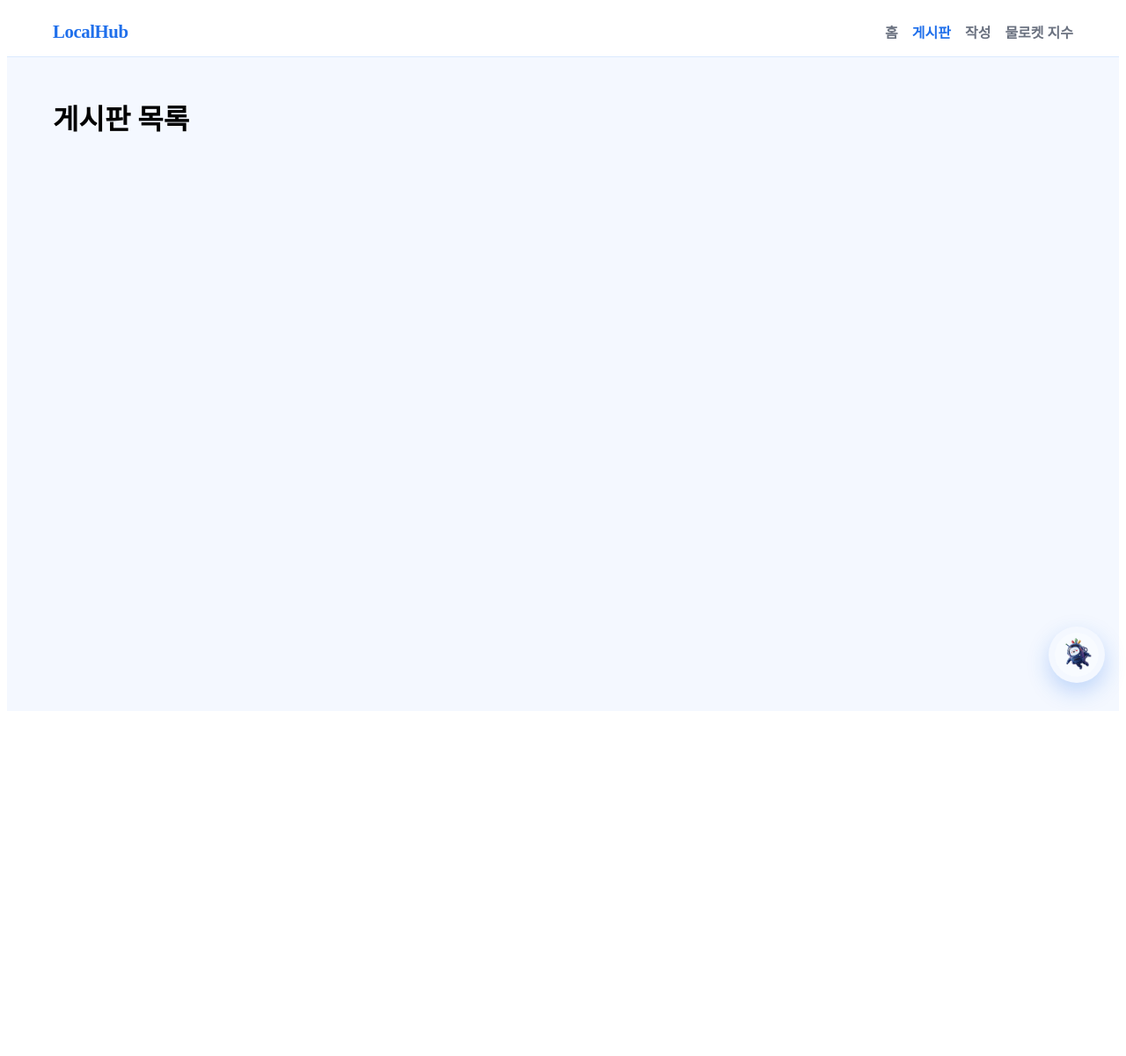
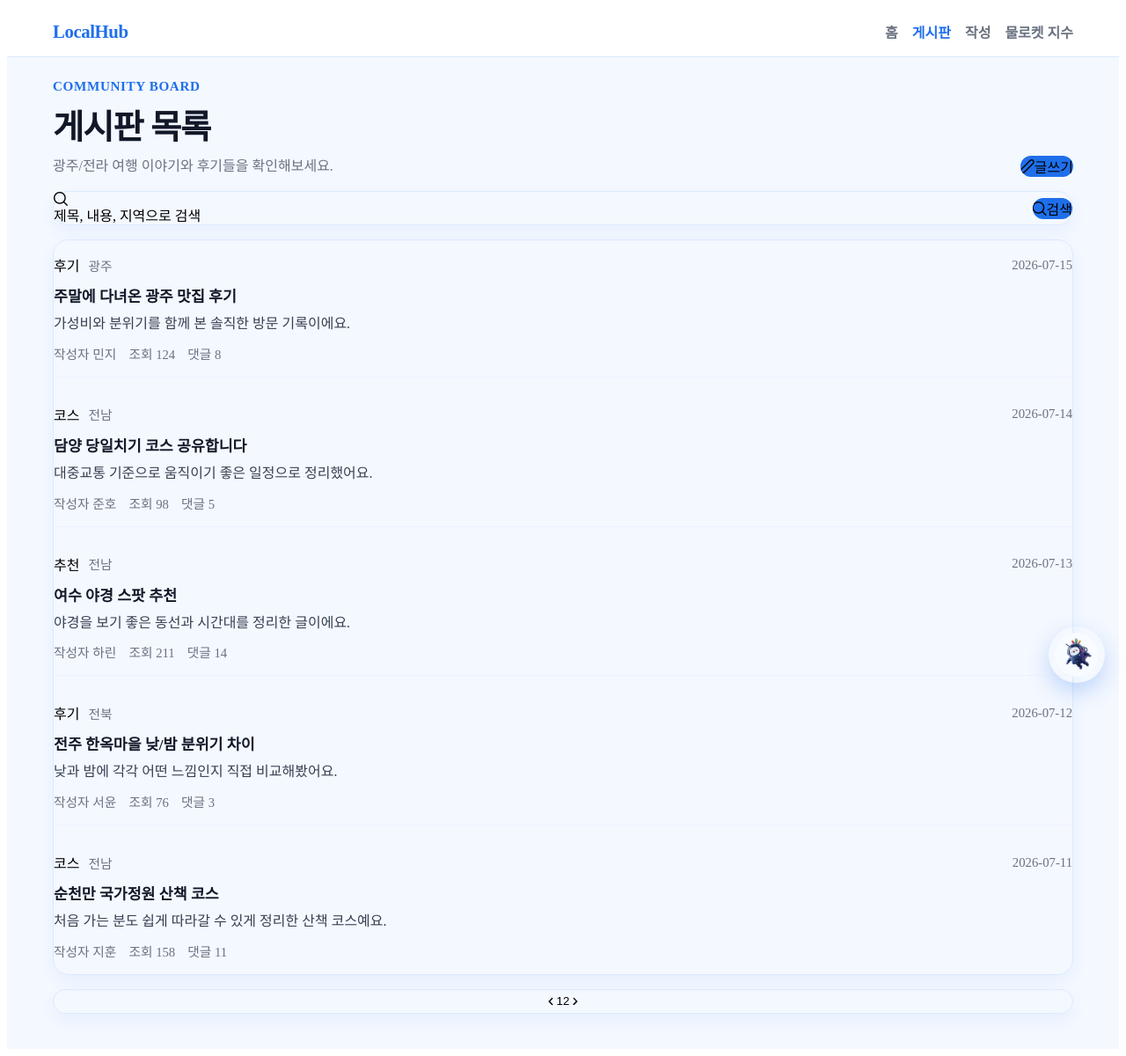
Before and after one commit to YnH10/localhub_frontend, a Vue app: page /posts in a window 1280 px wide. Shown: the whole page at 88% size. Before the commit the page ends 816 px from the top, so only its background shows below. Built offline with nearby package versions, Linux system fonts and the light colour scheme.

Commit message:
게시판 목록 페이지 기본구조 추가

```diff
--- a/src/views/PostListView.vue
+++ b/src/views/PostListView.vue
@@ -1,6 +1,380 @@
 <template>
-  <h1>게시판 목록</h1>
+  <div class="post-list-page">
+    <section class="page-header">
+      <div>
+        <p class="page-kicker">Community Board</p>
+        <h1 class="page-title">게시판 목록</h1>
+        <p class="page-subtitle">광주/전라 여행 이야기와 후기들을 확인해보세요.</p>
+      </div>
+
+      <Button
+        label="글쓰기"
+        icon="pi pi-pencil"
+        class="write-button"
+        @click="goCreatePage"
+      />
+    </section>
+
+    <Card class="search-card">
+      <template #content>
+        <div class="search-row">
+          <span class="p-input-icon-left search-input-wrap">
+            <i class="pi pi-search" />
+            <InputText
+              v-model="searchKeyword"
+              placeholder="제목, 내용, 지역으로 검색"
+              class="search-input"
+            />
+          </span>
+
+          <Button
+            label="검색"
+            icon="pi pi-search"
+            class="search-button"
+            @click="applySearch"
+          />
+        </div>
+      </template>
+    </Card>
+
+    <Card class="list-card">
+      <template #content>
+        <div class="post-list">
+          <article
+            v-for="post in paginatedPosts"
+            :key="post.id"
+            class="post-item"
+            @click="goDetailPage(post.id)"
+          >
+            <div class="post-item__top">
+              <div class="post-item__meta">
+                <Tag :value="post.category" severity="info" />
+                <span class="post-item__region">{{ post.region }}</span>
+              </div>
+              <span class="post-item__date">{{ post.createdAt }}</span>
+            </div>
+
+            <h2 class="post-item__title">{{ post.title }}</h2>
+            <p class="post-item__summary">{{ post.summary }}</p>
+
+            <div class="post-item__bottom">
+              <span>작성자 {{ post.author }}</span>
+              <span>조회 {{ post.views }}</span>
+              <span>댓글 {{ post.comments }}</span>
+            </div>
+          </article>
+
+          <div v-if="paginatedPosts.length === 0" class="empty-state">
+            검색 결과가 없습니다.
+          </div>
+        </div>
+      </template>
+    </Card>
+
+    <Paginator
+      :rows="rowsPerPage"
+      :totalRecords="filteredPosts.length"
+      :first="firstRecord"
+      template="PrevPageLink PageLinks NextPageLink"
+      class="post-paginator"
+      @page="onPageChange"
+    />
+  </div>
 </template>
 
 <script setup>
+import { computed, ref, watch } from 'vue'
+import { useRouter } from 'vue-router'
+import Button from 'primevue/button'
+import Card from 'primevue/card'
+import InputText from 'primevue/inputtext'
+import Paginator from 'primevue/paginator'
+import Tag from 'primevue/tag'
+
+const router = useRouter()
+
+// 검색어
+const searchKeyword = ref('')
+
+// 페이지네이션
+const currentPage = ref(0)
+const rowsPerPage = 5
+
+// 임시 게시글 데이터
+const posts = ref([
+  {
+    id: 1,
+    title: '주말에 다녀온 광주 맛집 후기',
+    summary: '가성비와 분위기를 함께 본 솔직한 방문 기록이에요.',
+    category: '후기',
+    region: '광주',
+    author: '민지',
+    views: 124,
+    comments: 8,
+    createdAt: '2026-07-15',
+  },
+  {
+    id: 2,
+    title: '담양 당일치기 코스 공유합니다',
+    summary: '대중교통 기준으로 움직이기 좋은 일정으로 정리했어요.',
+    category: '코스',
+    region: '전남',
+    author: '준호',
+    views: 98,
+    comments: 5,
+    createdAt: '2026-07-14',
+  },
+  {
+    id: 3,
+    title: '여수 야경 스팟 추천',
+    summary: '야경을 보기 좋은 동선과 시간대를 정리한 글이에요.',
+    category: '추천',
+    region: '전남',
+    author: '하린',
+    views: 211,
+    comments: 14,
+    createdAt: '2026-07-13',
+  },
+  {
+    id: 4,
+    title: '전주 한옥마을 낮/밤 분위기 차이',
+    summary: '낮과 밤에 각각 어떤 느낌인지 직접 비교해봤어요.',
+    category: '후기',
+    region: '전북',
+    author: '서윤',
+    views: 76,
+    comments: 3,
+    createdAt: '2026-07-12',
+  },
+  {
+    id: 5,
+    title: '순천만 국가정원 산책 코스',
+    summary: '처음 가는 분도 쉽게 따라갈 수 있게 정리한 산책 코스예요.',
+    category: '코스',
+    region: '전남',
+    author: '지훈',
+    views: 158,
+    comments: 11,
+    createdAt: '2026-07-11',
+  },
+  {
+    id: 6,
+    title: '군산 근대거리 사진 찍기 좋은 포인트',
+    summary: '사진 남기기 좋은 장소 위주로 정리한 짧은 후기예요.',
+    category: '추천',
+    region: '전북',
+    author: '소라',
+    views: 132,
+    comments: 6,
+    createdAt: '2026-07-10',
+  },
+])
+
+// 검색어를 적용한 필터 목록
+const filteredPosts = computed(() => {
+  const keyword = searchKeyword.value.trim().toLowerCase()
+
+  if (!keyword) return posts.value
+
+  return posts.value.filter((post) => {
+    return (
+      post.title.toLowerCase().includes(keyword) ||
+      post.summary.toLowerCase().includes(keyword) ||
+      post.region.toLowerCase().includes(keyword) ||
+      post.category.toLowerCase().includes(keyword)
+    )
+  })
+})
+
+// 현재 페이지에 보여줄 목록
+const paginatedPosts = computed(() => {
+  const start = currentPage.value * rowsPerPage
+  return filteredPosts.value.slice(start, start + rowsPerPage)
+})
+
+// 첫 레코드 인덱스
+const firstRecord = computed(() => currentPage.value * rowsPerPage)
+
+// 검색 적용 시 첫 페이지로 이동
+const applySearch = () => {
+  currentPage.value = 0
+}
+
+// 페이지 변경
+const onPageChange = (event) => {
+  currentPage.value = event.page
+}
+
+// 검색어가 바뀌면 페이지를 첫 페이지로 되돌림
+watch(searchKeyword, () => {
+  currentPage.value = 0
+})
+
+// 게시글 상세로 이동
+const goDetailPage = (postId) => {
+  router.push(`/posts/${postId}`)
+}
+
+// 작성 페이지로 이동
+const goCreatePage = () => {
+  router.push('/posts/new')
+}
 </script>
+
+<style scoped>
+.post-list-page {
+  display: flex;
+  flex-direction: column;
+  gap: 16px;
+}
+
+.page-header {
+  display: flex;
+  align-items: flex-end;
+  justify-content: space-between;
+  gap: 16px;
+}
+
+.page-kicker {
+  margin: 0 0 6px;
+  color: #1f6feb;
+  font-size: 0.95rem;
+  font-weight: 800;
+  letter-spacing: 0.04em;
+  text-transform: uppercase;
+}
+
+.page-title {
+  margin: 0;
+  font-size: clamp(2rem, 3vw, 2.8rem);
+  font-weight: 900;
+  letter-spacing: -0.03em;
+  color: #111827;
+}
+
+.page-subtitle {
+  margin: 8px 0 0;
+  color: #6b7280;
+  line-height: 1.5;
+}
+
+.write-button {
+  border-radius: 999px;
+  background: #1f6feb;
+  border-color: #1f6feb;
+}
+
+.search-card,
+.list-card,
+.post-paginator {
+  border-radius: 18px;
+  border: 1px solid #dbeafe;
+  box-shadow: 0 8px 18px rgba(31, 111, 235, 0.06);
+}
+
+.search-row {
+  display: flex;
+  gap: 10px;
+  align-items: center;
+}
+
+.search-input-wrap {
+  flex: 1;
+}
+
+.search-input {
+  width: 100%;
+}
+
+.search-button {
+  border-radius: 999px;
+  background: #1f6feb;
+  border-color: #1f6feb;
+}
+
+.post-list {
+  display: flex;
+  flex-direction: column;
+  gap: 14px;
+}
+
+.post-item {
+  padding: 16px 0;
+  border-bottom: 1px solid #eef2ff;
+  cursor: pointer;
+  transition: transform 0.2s ease, background-color 0.2s ease;
+}
+
+.post-item:hover {
+  transform: translateY(-1px);
+}
+
+.post-item:last-child {
+  border-bottom: 0;
+}
+
+.post-item__top {
+  display: flex;
+  justify-content: space-between;
+  gap: 12px;
+  align-items: center;
+  margin-bottom: 10px;
+}
+
+.post-item__meta {
+  display: flex;
+  align-items: center;
+  gap: 10px;
+  flex-wrap: wrap;
+}
+
+.post-item__region,
+.post-item__date {
+  color: #6b7280;
+  font-size: 0.92rem;
+}
+
+.post-item__title {
+  margin: 0 0 8px;
+  font-size: 1.08rem;
+  font-weight: 800;
+  color: #111827;
+}
+
+.post-item__summary {
+  margin: 0 0 10px;
+  color: #374151;
+  line-height: 1.55;
+  word-break: keep-all;
+}
+
+.post-item__bottom {
+  display: flex;
+  gap: 14px;
+  flex-wrap: wrap;
+  color: #6b7280;
+  font-size: 0.92rem;
+}
+
+.empty-state {
+  padding: 40px 0;
+  text-align: center;
+  color: #6b7280;
+}
+
+.post-paginator {
+  padding: 6px 0;
+}
+
+@media (max-width: 900px) {
+  .page-header {
+    align-items: flex-start;
+    flex-direction: column;
+  }
+
+  .search-row {
+    flex-direction: column;
+    align-items: stretch;
+  }
+}
+</style>
```
